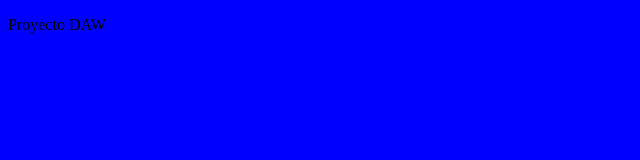
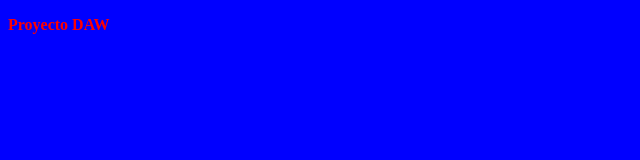
Before and after one commit to JavyAltM/curso-git, a plain HTML site: page index.html in a window 1280 px wide. Shown: the whole page, without its empty margins (0-640 px from the left). Drawn offline with Linux system fonts and the light colour scheme.

Commit message:
Negrita y color rojo

```diff
--- a/css/estilos.css
+++ b/css/estilos.css
@@ -1 +1,5 @@
-body {background-color: blue;}
+body {
+	background-color: blue;
+	font-weight: bold;
+	color:red;
+}
```
